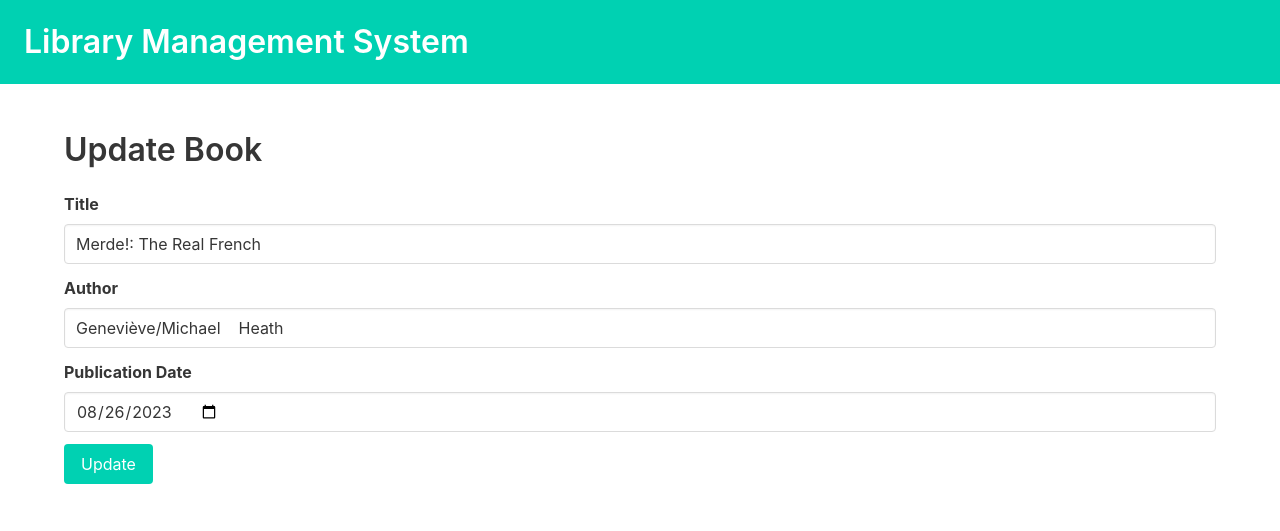
After one commit to sourish-m/flask-library, a Flask app: page /update_book/10767 in a window 1280 px wide. The commit adds this page. Shown: the top 531 px of the page. Run offline with Flask 3, Linux system fonts and the light colour scheme.

Commit message:
Visual Changes

```diff
--- a/app.py
+++ b/app.py
@@ -1,4 +1,5 @@
 import requests
+import datetime
 from flask import Flask, render_template, request,\
         redirect, url_for, flash, abort
 from flask_sqlalchemy import SQLAlchemy
@@ -82,7 +83,7 @@ def fetch_api():
    flash("Import Successful")
    return redirect(url_for('homepage'))
 
-@app.route("/delete/<book_id>")
+@app.route("/delete/<book_id>", methods=['GET','POST'])
 def delete_book(book_id):
     book = Books.query.get(book_id)
     if book is None:
@@ -137,7 +138,59 @@ def search():
 @app.route("/books")
 def bookspage():
     books = Books.query.order_by('bookID').all()
-    return render_template("books.html", books=books, length=len(books))
+    members=Members.query.order_by('member_id').all()
+    return render_template("books.html", books=books, length=len(books),members=members)
+
+@app.route("/update_book/<book_id>", methods=['GET', 'POST'])
+def update_book(book_id):
+    book = Books.query.get(book_id)
+
+    if not book:
+        abort(404, description="Book not found!")
+
+    if request.method == 'POST':
+        # Update the book details based on the form data
+        book.title = request.form.get('title')
+        book.author = request.form.get('author')
+        book.publication_date = request.form.get('publication_date')
+        book.publisher = request.form.get('publisher')
+
+        db.session.commit()
+
+        flash("Book updated successfully!")
+        return redirect(url_for('bookspage'))
+
+    return render_template('update_book.html', book=book)
+
+
+@app.route("/issue_book/<member_id>/<book_id>", methods=['POST'])
+def issue_book(member_id, book_id):
+    member = Members.query.get(member_id)
+    book = Books.query.get(book_id)
+
+    if not member or not book:
+        abort(404, description="Member or Book not found!")
+
+    if book.borrowed:
+        flash("Book is already borrowed!")
+    else:
+        # Update the book's borrowed status
+        book.borrowed = True
+
+        # Create a new transaction record
+        transaction = Transaction(
+            member_id=member_id,
+            transaction_type="Issue",
+            transaction_date=datetime.now(),
+            amount=0.0
+        )
+        db.session.add(transaction)
+        db.session.commit()
+
+        flash("Book issued successfully!")
+
+    return redirect(url_for('bookspage'))
+
 
 @app.route("/members")
 def memberspage():
--- /dev/null
+++ b/templates/update_book.html
@@ -0,0 +1,35 @@
+{% extends "base.html" %}
+{% block head %}Update Book{% endblock %}
+
+{% block body %}
+<section class="section">
+    <div class="container">
+        <h1 class="title">Update Book</h1>
+        <form action="{{ url_for('update_book', book_id=book.bookID) }}" method="POST">
+            <div class="field">
+                <label class="label">Title</label>
+                <div class="control">
+                    <input class="input" type="text" name="title" value="{{ book.title }}" required>
+                </div>
+            </div>
+            <div class="field">
+                <label class="label">Author</label>
+                <div class="control">
+                    <input class="input" type="text" name="author" value="{{ book.authors }}" required>
+                </div>
+            </div>
+            <div class="field">
+                <label class="label">Publication Date</label>
+                <div class="control">
+                    <input class="input" type="date" name="publication_date" value="{{ book.publication_date }}" required>
+                </div>
+            </div>
+            <div class="field">
+                <div class="control">
+                    <button class="button is-primary" type="submit">Update</button>
+                </div>
+            </div>
+        </form>
+    </div>
+</section>
+{% endblock %}
```
Also changed, not shown: templates/add_member.html (added, +29 -0 lines), templates/books.html (+54 -20 lines), templates/edit_member.html (added, +29 -0 lines), templates/members.html (added, +45 -0 lines), instance/library.db (added).
